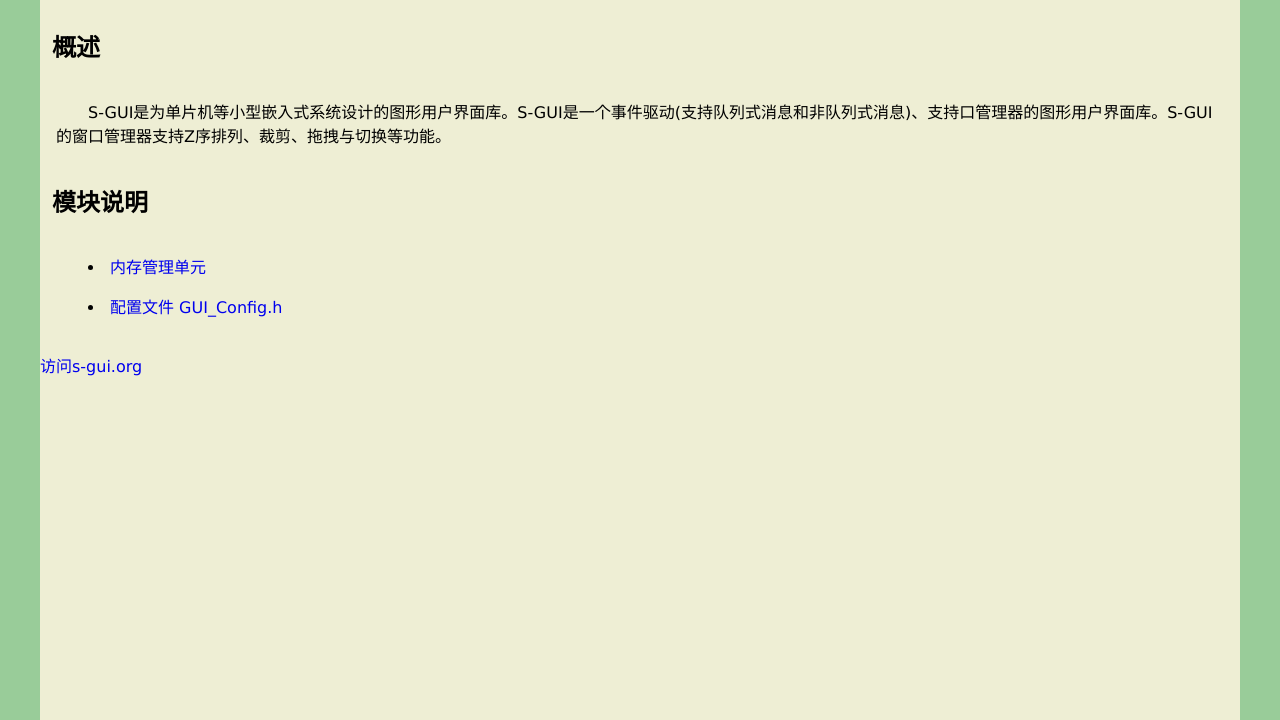
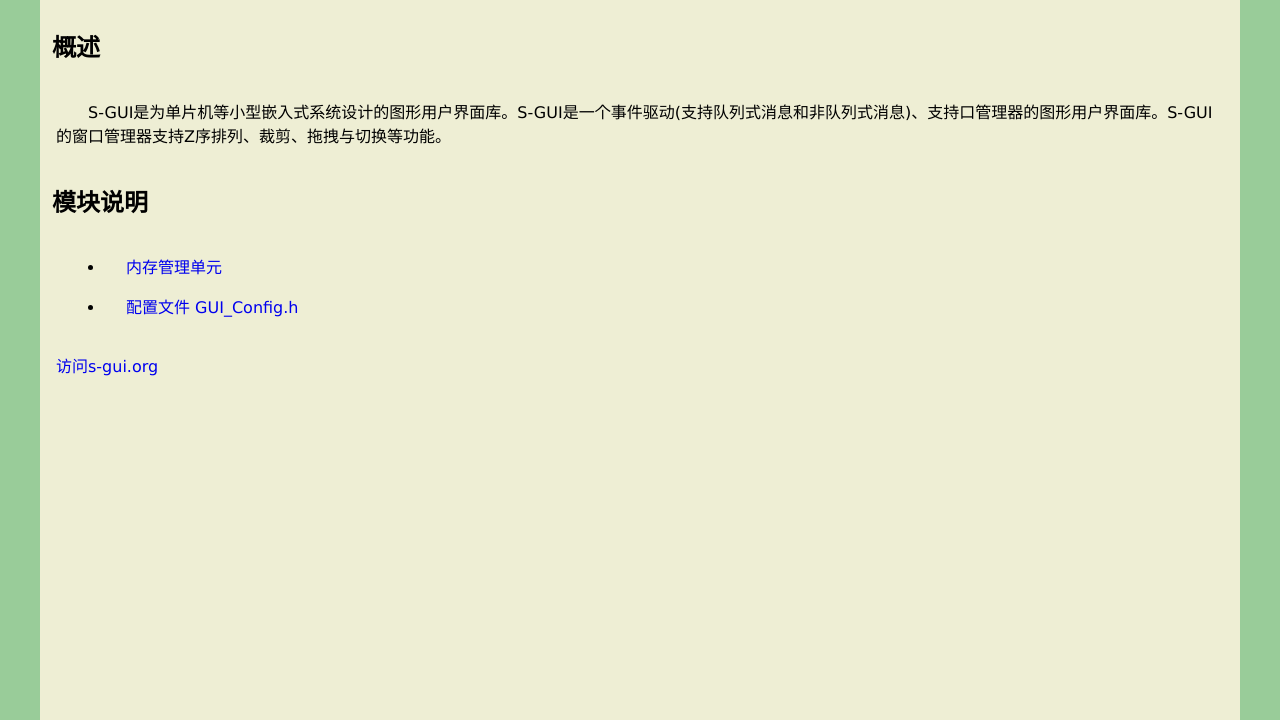
Before and after one commit to skiars/S-GUI, a plain HTML site: page doc/doc_cn.html in a window 1280 px wide. Shown: the part 80-800 px from the top of the page. Drawn offline with Linux system fonts and the light colour scheme.

Commit message:
Update format.css

```diff
--- a/doc/files_cn/format.css
+++ b/doc/files_cn/format.css
@@ -40,6 +40,7 @@ p, li {
 }
 
 a {
+  margin: 1em 1em;
   text-decoration: none;
 }
 
```
